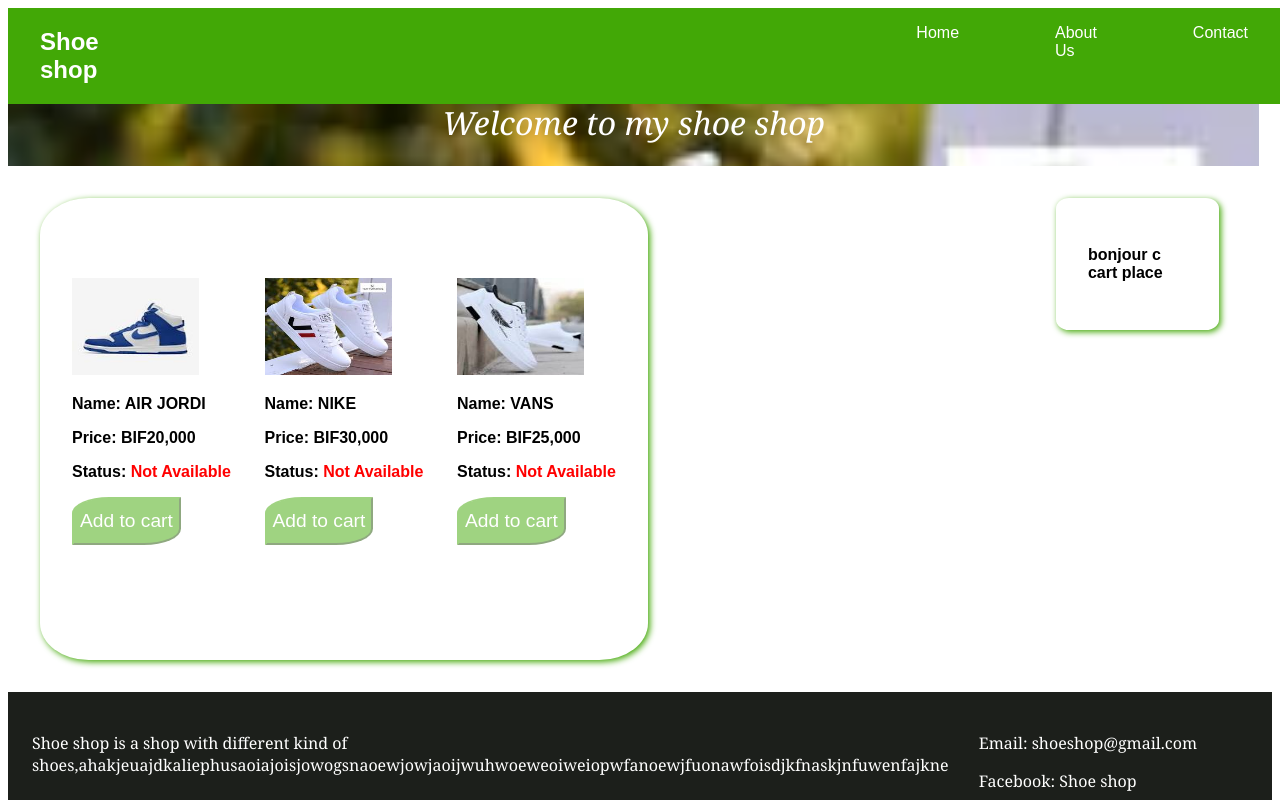
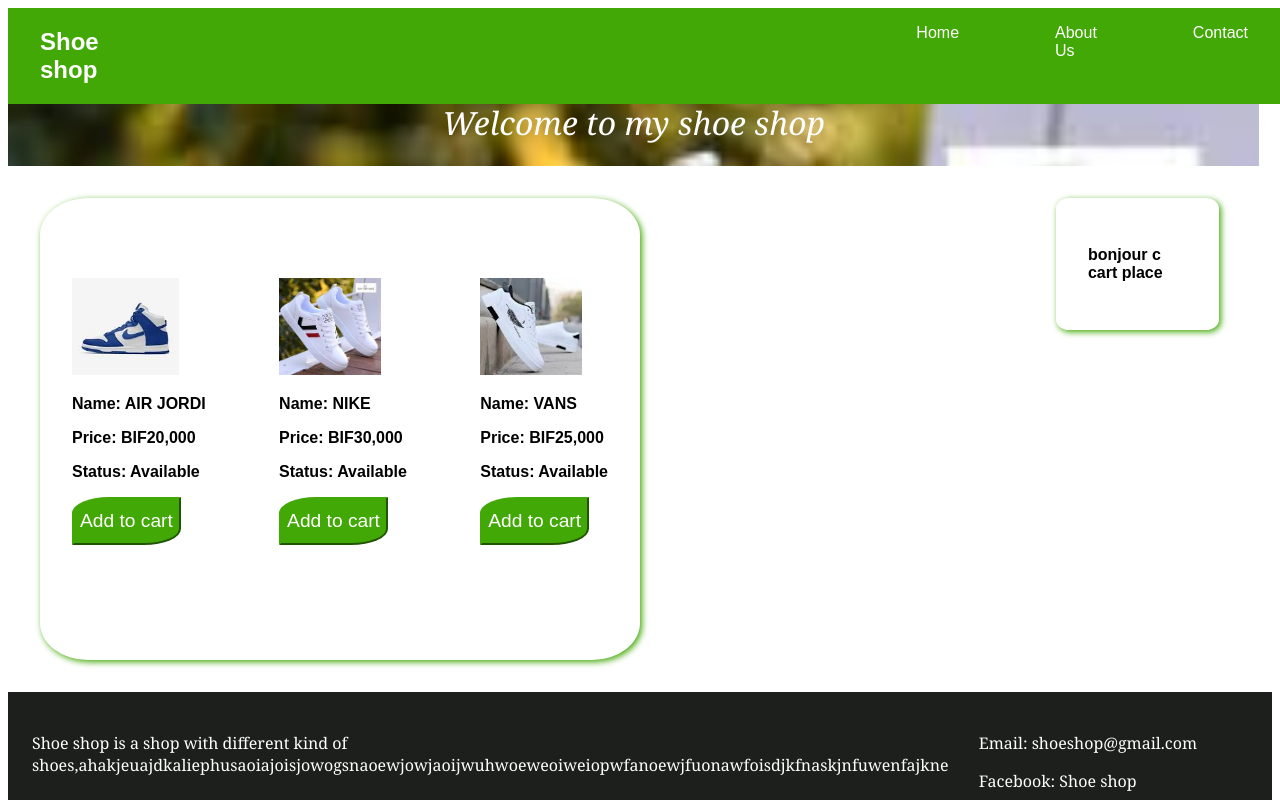
Before and after one commit to uzairsaid/angularEcomerceExercise, an Angular app: page / in a window 1280 px wide. Shown: the top 800 px of the page. Built offline with nearby package versions, Linux system fonts and the light colour scheme.

Commit message:
Added an add to cart method

```diff
--- a/src/app/article-list/article-list.component.html
+++ b/src/app/article-list/article-list.component.html
@@ -5,14 +5,18 @@
                 <img [src]="article.image" alt="shoe image" class="article-img" width="85%" height="70%">
                 <p>Name: {{article.name |uppercase}}</p>
                 <p>Price: {{article.price |currency:'BIF'}}</p>
-                @if(isAvailable){
-                    <p>Status: <span [ngStyle]="{color:'#838930'}">Available</span></p>
-                }
-                @else {
-                    <p>Status: <span [ngStyle]="{color:'red'}">Not Available</span></p>
+                @if (isAvailable){
+                <p>Status: Available</p>
+
                 }
 
-                <button [class.disabled]="!isButtonActive" [disabled]="!isAvailable" class="btn-buy" >Add to cart</button>
+                @else{
+                    <p class="article-not-availble">Status: Not Available</p>
+
+                    }
+
+
+                <button [class.disabled]="!isButtonActive" [disabled]="!isAvailable" class="btn-buy" (click)="onAddToCart()">Add to cart</button>
 
             </div>
 
--- a/src/app/article-list/article-list.component.scss
+++ b/src/app/article-list/article-list.component.scss
@@ -43,3 +43,7 @@
     opacity: 0.5;
     cursor: not-allowed;
 }
+
+.article-not-availble{
+    color: red;
+}
--- a/src/app/article-list/article-list.component.ts
+++ b/src/app/article-list/article-list.component.ts
@@ -29,16 +29,21 @@
   ngOnInit(): void {
     let articles = this.ngOnCreate();
     this.articleList = articles;
+    this.isButtonActive = true;
+    this.isAvailable = true;
+
   }
-// onBuy(): void{
-//   console.log("niyi erga"+this.count)
-//   if (this.count !==0){
-//     this.count--;
-//     console.log("count: "+this.count);
-//   }
-//   else {
-//     this.isAvailable = false;
-//     this.isButtonActive = false;
-//   }
-// }
+onAddToCart(): void{
+  for (let i = 0; i< this.articleList.length; i++) {
+    if (this.articleList[i].count !==0){
+      this.articleList[i].count--;
+
+    }
+    else {
+      this.isAvailable = false;
+      this.isButtonActive = false;
+    }
+      }
+
 }
+}
```
